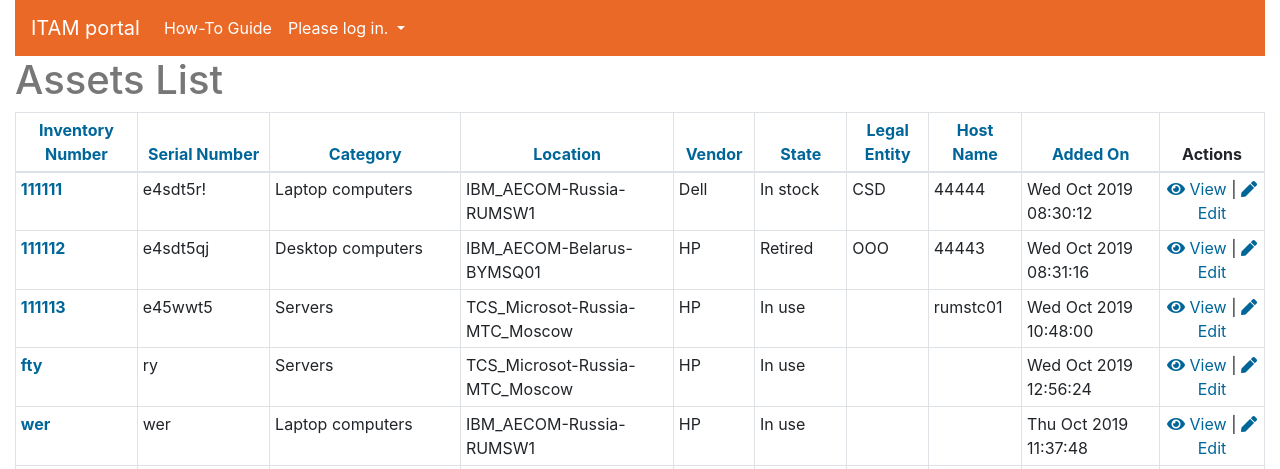
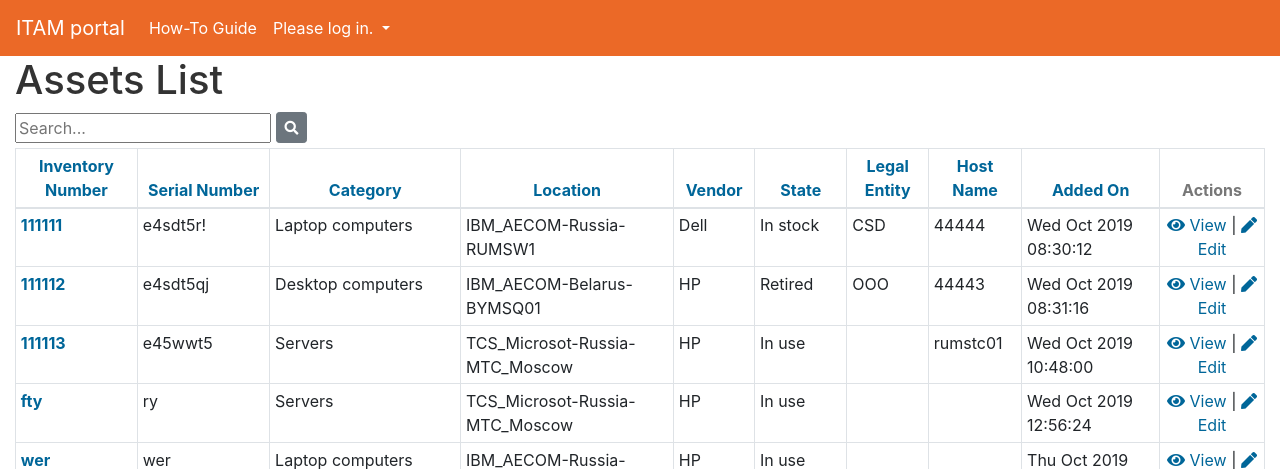
Before and after one commit to Gorlung/django-itam-project, a Django app: template templates/assets_app/asset_list.html in a window 1280 px wide. Shown: the top 469 px of the page. Run offline with Django 3.2, Linux system fonts and the light colour scheme; data comes from the database, SQL or seed files in the repository; both versions use the stored data as it was after the commit; the template is opened without the code that fills it: values that come from a table or form of the project are taken from there, most other values are stand-ins (such as "Sample title", 1, 10 or a date in 2020); some libraries are stand-ins or nearby versions.

Commit message:
sixteenth commit (search form added)

```diff
--- a/static/assets_app/default.css
+++ b/static/assets_app/default.css
@@ -25,3 +25,11 @@ a {
 p {
     color: #777;
 }
+
+.table thead th {
+    color: #777;
+}
+
+h1 {
+    color: #333333;
+}
--- a/templates/assets_app/asset_form.html
+++ b/templates/assets_app/asset_form.html
@@ -26,7 +26,7 @@
                 <div class='glyphicon glyphicon-plus'>
                     <button type='submit' class='btn btn-secondary'>Save</button>
 
-                    <button type='button' class='btn btn-secondary' onClick="window.history.back();return false;">Cancel</button>
+                    <button type='button' class='btn btn-secondary btn-warning' onClick="window.history.back();return false;">Cancel</button>
                 </div>
             </form>
 
--- a/templates/assets_app/asset_list.html
+++ b/templates/assets_app/asset_list.html
@@ -4,6 +4,12 @@
 
 
             <h1>Assets List</h1>
+            <span>
+                <form method="get">
+                    <input name="q" type="text" placeholder="Search...">
+                    <button type='submit' class='btn btn-secondary btn-sm' style="margin-bottom: 5px;"><i class="fas fa-search"></i></button>
+                </form>
+            </span>
                         <table class="table table-hover table-bordered table-sm">
                             <thead>
                                 <tr align="center">
--- a/templates/assets_app/base.html
+++ b/templates/assets_app/base.html
@@ -12,9 +12,7 @@
 <link rel="stylesheet" href="https://use.fontawesome.com/releases/v5.6.3/css/all.css" integrity="sha384-UHRtZLI+pbxtHCWp1t77Bi1L4ZtiqrqD80Kn4Z8NTSRyMA2Fd33n5dQ8lWUE00s/" crossorigin="anonymous">
     </head>
     <body>
-        <div class="container-fluid">
-            <div class="row">
-                <div class="col-sm-12 col-md-12 col-lg-12">
+
 
                     <nav class="navbar navbar-expand-lg navbar-dark sticky-top" style="background-color: #eb6927; color: #fff;">
                     <a class="navbar-brand" href="/">ITAM portal</a>
@@ -41,8 +39,9 @@
                         </ul>
                     </div>
                     </nav>
-                </div>
-            </div>
+        <div class="container-fluid">
+            <div class="row">
+                <div class="col-sm-12 col-md-12 col-lg-12">
                 <div class="row">
                     <div class="col-sm-12 col-md-12 col-lg-12">
                         {% block content %}
```
Also changed, not shown: assets_app/views.py (+7 -2 lines), db.sqlite3.
